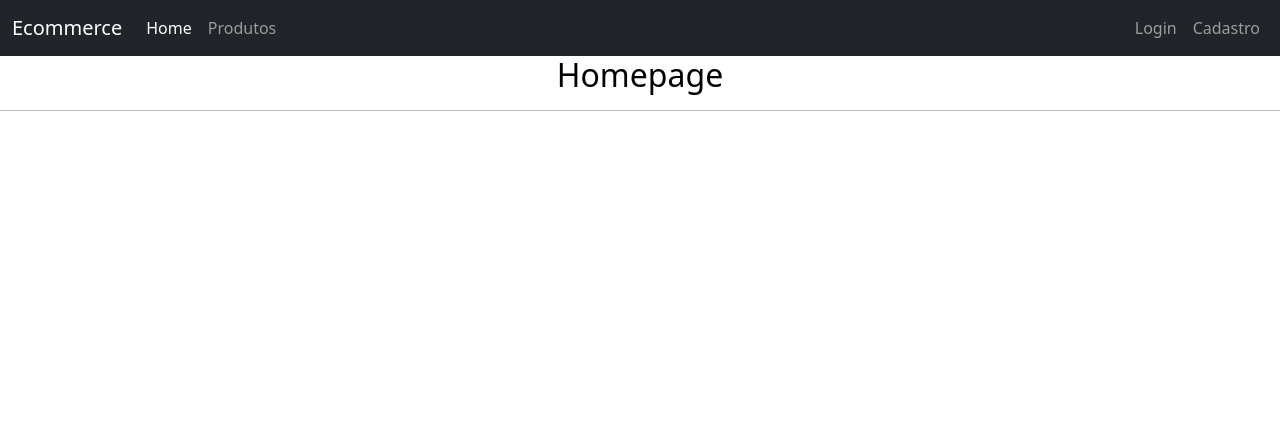
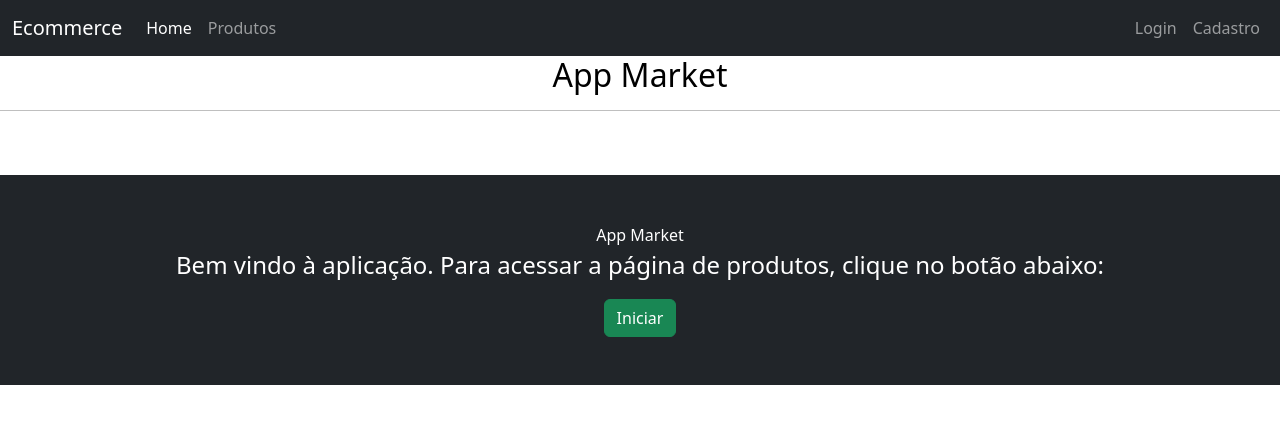
Before and after one commit to karineyasmin/ecommerce, a Flask app: page / in a window 1280 px wide. Shown: the top 432 px of the page. Run offline with Flask 3, Linux system fonts and the light colour scheme; some libraries are stand-ins or nearby versions.

Commit message:
upted home.html

```diff
--- a/mercado/templates/home.html
+++ b/mercado/templates/home.html
@@ -5,6 +5,12 @@ Home
 {% endblock titulo %}
 
 {% block conteudo %}
-<h2 style="text-align: center;">Homepage</h2>
+<h2 style="text-align: center;">App Market</h2>
 <hr>
+<div class="py-5">
+    <header class="h-100 p-5 text-white bg-dark text-center justify-content-center align-items-center" <h1
+        class="display-5 fw-bold">App Market</h1>
+        <p class="fs-4">Bem vindo à aplicação. Para acessar a página de produtos, clique no botão abaixo:</p>
+        <a class="btn btn-success" type="button" href="{{url_for('page_produto')}}">Iniciar</a>
+</div>
 {% endblock conteudo %}
```
